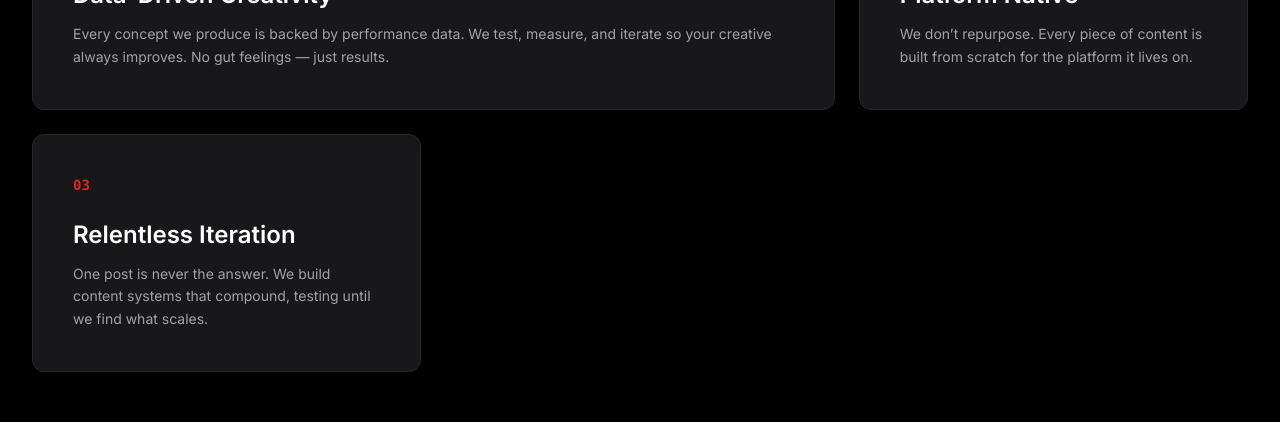
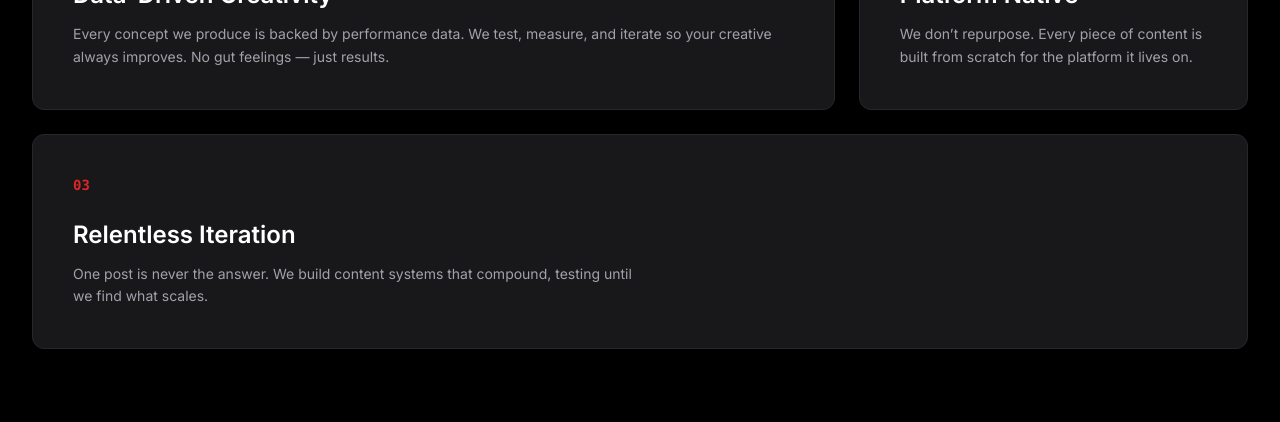
Before and after one commit to neverxpected/medici, a Next.js app: page /about in a window 1280 px wide. Shown: the part 1600-2022 px from the top of the page. Built offline with nearby package versions, Linux system fonts and the light colour scheme; a web font is replaced by a local one.

Commit message:
feat: create about page with animated sections and team showcase

```diff
--- a/app/about/page.tsx
+++ b/app/about/page.tsx
@@ -201,11 +201,11 @@ export default function About() {
                 key={v.num}
                 variants={cardItem}
                 whileHover={{ y: -6, scale: 1.02, transition: { duration: 0.25 } }}
-                className={`bg-zinc-900 border border-zinc-800 rounded-xl p-8 md:p-10 cursor-default ${idx === 0 ? 'md:col-span-2' : ''}`}
+                className={`bg-zinc-900 border border-zinc-800 rounded-xl p-8 md:p-10 cursor-default ${idx === 0 ? 'md:col-span-2' : idx === 2 ? 'md:col-span-3' : ''}`}
               >
                 <span className="text-red-600 text-sm font-mono font-bold mb-6 block">{v.num}</span>
                 <h3 className="text-xl md:text-2xl font-semibold text-white mb-3">{v.title}</h3>
-                <p className="text-zinc-400 text-sm leading-relaxed">{v.desc}</p>
+                <p className={`text-zinc-400 text-sm leading-relaxed ${idx === 2 ? 'max-w-xl' : ''}`}>{v.desc}</p>
               </motion.div>
             ))}
           </motion.div>
```
